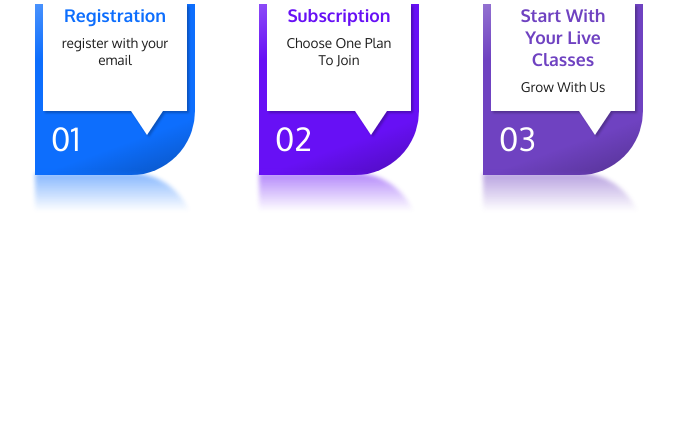
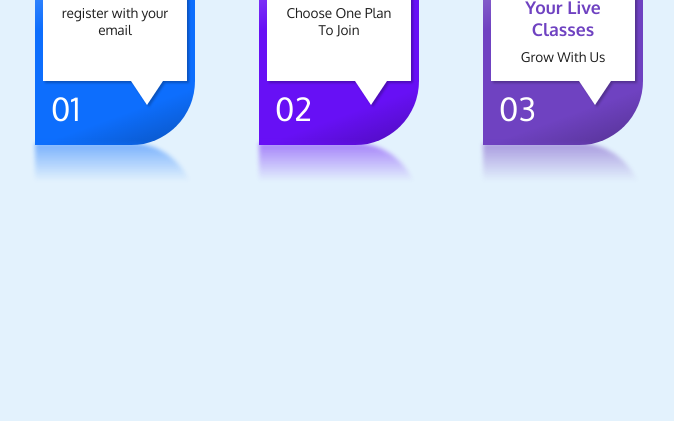
Before and after one commit to ashwinsapkale65/stepsanimation, a plain HTML site: page index.html in a window 1280 px wide. Shown: the part 379-800 px from the top of the page, without its empty margins (301-975 px from the left). Drawn offline with Linux system fonts and the light colour scheme.

Commit message:
Update style.css

```diff
--- a/style.css
+++ b/style.css
@@ -4,12 +4,15 @@
 *,
 *::before,
 *::after {
+
   margin: 0;
   padding: 0;
   box-sizing: border-box;
 }
 
 body {
+  margin-top: -30px;
+
   --color: rgba(30, 30, 30);
   --bgColor: rgb(215, 215, 215);
   min-height: 100vh;
@@ -21,7 +24,7 @@ body {
 
   font-family: "Oxygen", sans-serif;
   color: var(--color);
-  background-color: white;
+  background: #E3F2FD;
 }
 
 h1 {
```
